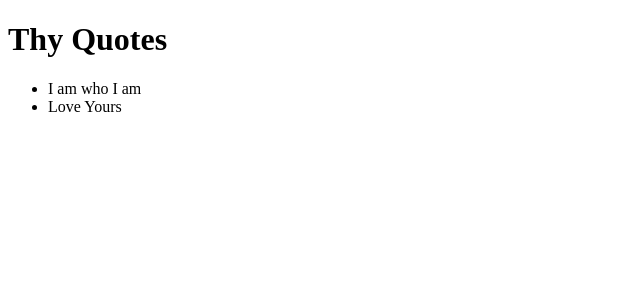
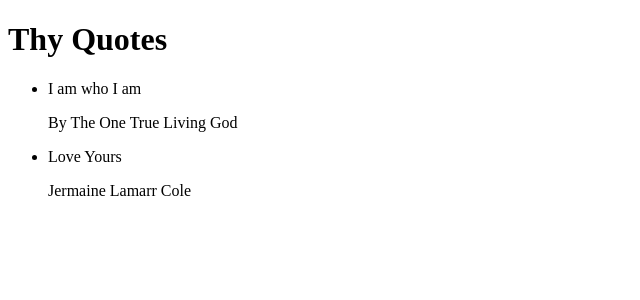
Before and after one commit to Lorddoyo/quotee, an Angular app: page / in a window 1280 px wide. Shown: the top 300 px of the page, without its empty margins (0-640 px from the left). Built offline with nearby package versions, Linux system fonts and the light colour scheme.

Commit message:
updated my repeat-details.component with an input decorator

```diff
--- a/src/app/repeat-details/repeat-details.component.html
+++ b/src/app/repeat-details/repeat-details.component.html
@@ -1,3 +1,3 @@
 <p>
-  repeat-details works!
+  {{repeat.description}}
 </p>
--- a/src/app/repeat-details/repeat-details.component.ts
+++ b/src/app/repeat-details/repeat-details.component.ts
@@ -1,4 +1,5 @@
-import { Component, OnInit } from '@angular/core';
+import { Component, OnInit, Input } from '@angular/core';
+import {Repeat} from '../repeat'
 
 @Component({
   selector: 'app-repeat-details',
@@ -7,6 +8,7 @@ import { Component, OnInit } from '@angular/core';
 })
 export class RepeatDetailsComponent implements OnInit {
 
+  @Input() repeat:Repeat;
   constructor() { }
 
   ngOnInit() {
--- a/src/app/repeat.ts
+++ b/src/app/repeat.ts
@@ -1,3 +1,3 @@
 export class Repeat {
-  constructor(public id:number, public name:string){}
+  constructor(public id:number, public name:string,public description:string){}
 }
--- a/src/app/repeat/repeat.component.html
+++ b/src/app/repeat/repeat.component.html
@@ -1,4 +1,8 @@
 <h1>Thy Quotes</h1>
 <ul>
-  <li *ngFor='let repeat of repeats'>{{repeat.name}}</li>
+  <div *ngFor='let repeat of repeats'>
+    <li>{{repeat.name}}</li>
+    <app-repeat-details [repeat]='repeat'></app-repeat-details>
+
+  </div>
 </ul>
--- a/src/app/repeat/repeat.component.ts
+++ b/src/app/repeat/repeat.component.ts
@@ -9,8 +9,8 @@ import {Repeat} from '../repeat'
 export class RepeatComponent implements OnInit {
 
   repeats = [
-    new Repeat(1,'I am who I am'),
-    new Repeat(2,'Love Yours'),
+    new Repeat(1,'I am who I am','By The One True Living God'),
+    new Repeat(2,'Love Yours','Jermaine Lamarr Cole'),
   ]
 
   constructor() { }
```
